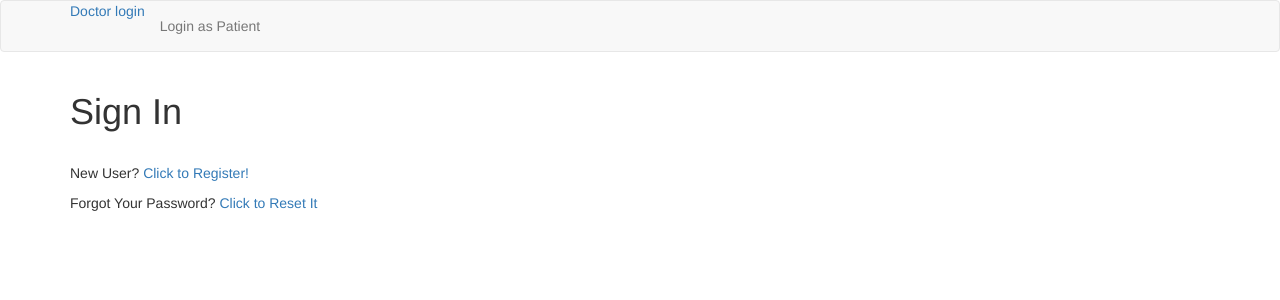
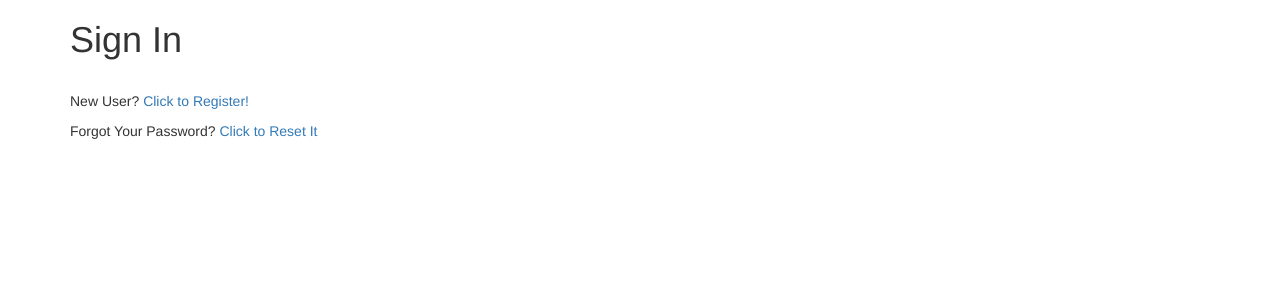
Before and after one commit to Benard18/Doctor-Patient, a Flask app: page /authdoc/login in a window 1280 px wide. Shown: the top 300 px of the page. Run offline with Flask 2, Linux system fonts and the light colour scheme; some libraries are stand-ins or nearby versions.

Commit message:
modify base

```diff
--- a/app/templates/base.html
+++ b/app/templates/base.html
@@ -1,36 +1,11 @@
 {% extends 'bootstrap/base.html' %}
 
 {% block title %}
-{% if title %}{{ title }} - Our-Country{% else %}Welcome to Our-Country{% endif %}
+{% if title %}{{ title }} - Hospital{% else %}Welcome to Moringa Hospital{% endif %}
 {% endblock %}
 
 {% block navbar %}
-<nav class="navbar navbar-default">
-<div class="container">
-<div class="navbar-header">
-<button type="button" class="navbar-toggle collapsed" data-toggle="collapse" data-target="#bs-example-navbar-collapse-1" aria-expanded="false">
-<span class="sr-only">Toggle navigation</span>
-<span class="icon-bar"></span>
-<span class="icon-bar"></span>
-<span class="icon-bar"></span>
-</button>
 
-</ul>
-<ul class="nav navbar-nav navbar-right">
-{% if current_user.is_anonymous %}
-<li>
-  <a href="{{ url_for('auth.login') }}">Login as Patient</a>
-</li>
-{% else %}
-<li><a href="{{ url_for('auth.logout') }}">Logout</a></li>
-{% endif %}
-</ul>
-
-<a href="/authdoc/login.html">Doctor login</a>
-
-</div>
-</div>
-</nav>
 {% endblock %}
 
 {% block content %}
```
